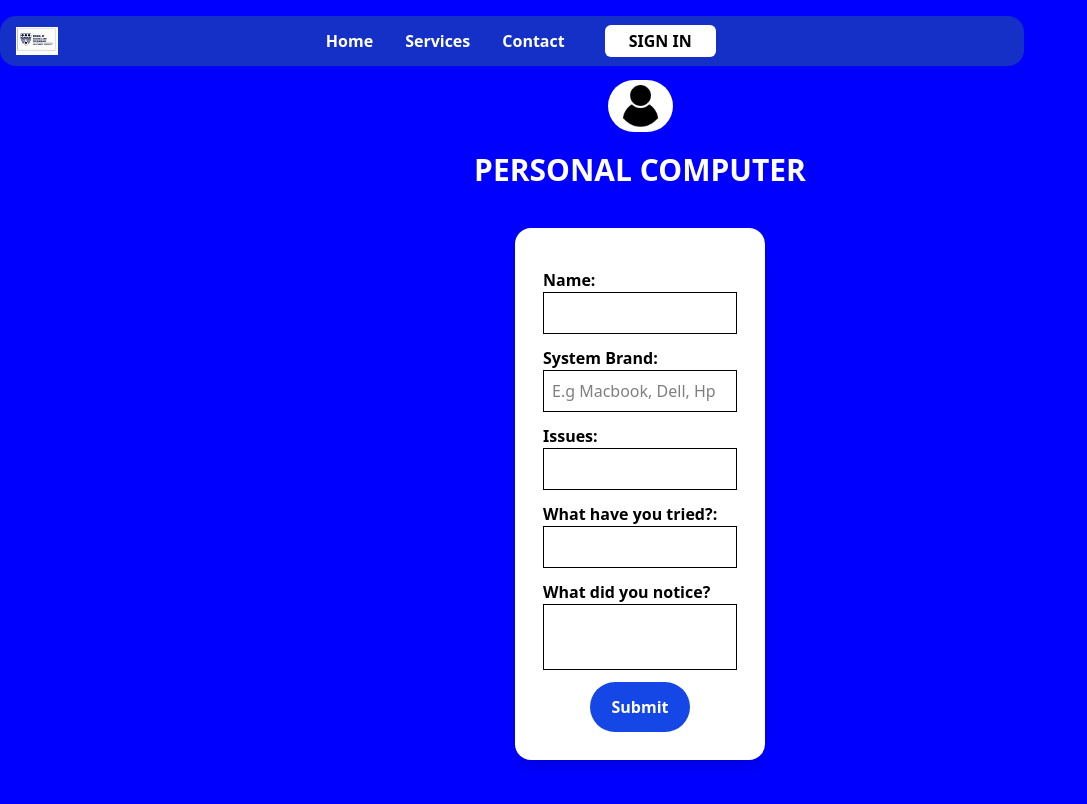
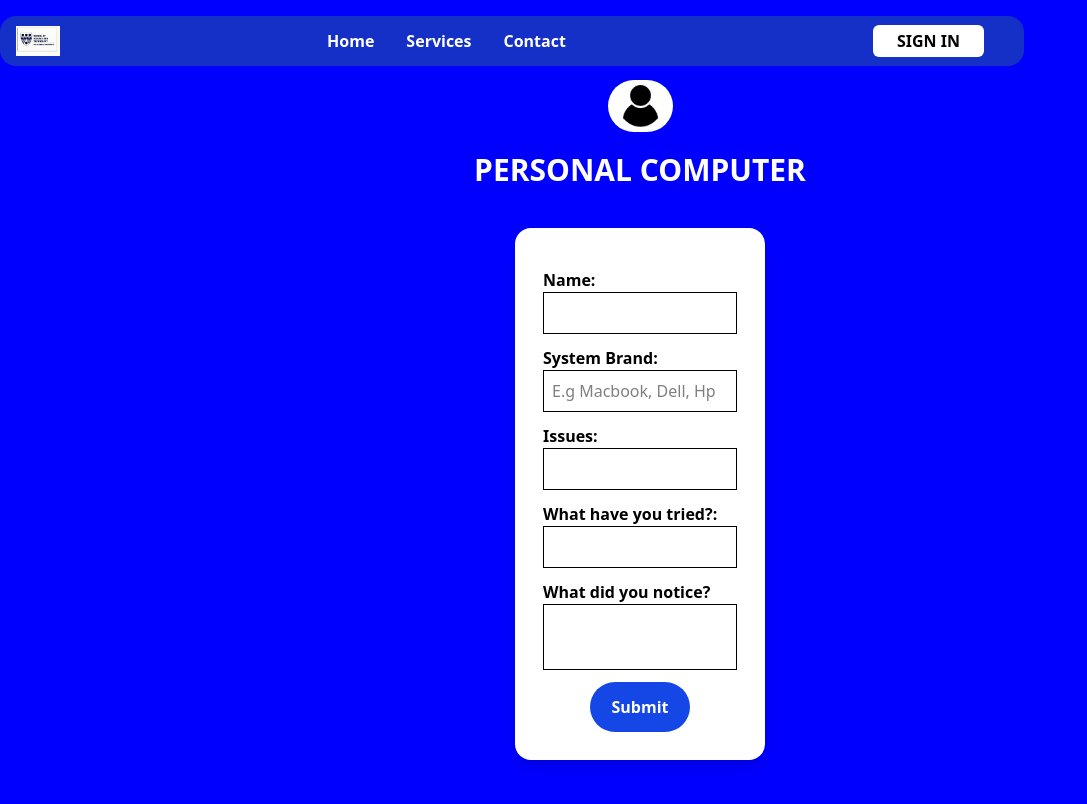
Before and after one commit to DOCTYPE-FRANCO/Lab-Management-Software, a React (Vite) app: page /personal in a window 1280 px wide. Shown: the whole page, without its empty margins (0-1087 px from the left). Built offline with nearby package versions, Linux system fonts and the light colour scheme.

Commit message:
till evening

```diff
--- a/src/Header.jsx
+++ b/src/Header.jsx
@@ -12,6 +12,10 @@ function Header(){
 
             <Navbar />
 
+            <p className="hidden md:flex bg-white p-1 px-6 mr-10  font-bold rounded-md transition-transform duration-300 hover:scale-105 cursor-pointer">
+                SIGN IN
+            </p>
+
         </div>
     );
 }
--- a/src/Navbar.jsx
+++ b/src/Navbar.jsx
@@ -6,7 +6,7 @@ import { Link } from "react-router-dom";
 function Navbar(){
     const [mobile, setMobile] = useState(false);
     return(
-        <div className="w-full h-[50px] overflow-hidden">
+        <div className="w-[350px] h-[50px] overflow-hidden">
             <div className="flex gap-10 justify-center items-center h-full">
 
                 <ul className="hidden md:flex gap-8 text-white">
@@ -21,9 +21,7 @@ function Navbar(){
                     <li className="cursor-pointer hover:text-gray-600 font-bold">Contact</li>
                 </ul>
 
-                <p className="hidden md:flex  bg-white p-1 px-6  font-bold rounded-md transition-transform duration-300 hover:scale-105 cursor-pointer">
-                    SIGN IN
-                </p>
+
 
                 <div className="md:hidden flex justify-end w-full mt-3 mr-3">
                     <img src={Menu} onClick={()=> setMobile(true)} className="w-[40px]"/>
```
